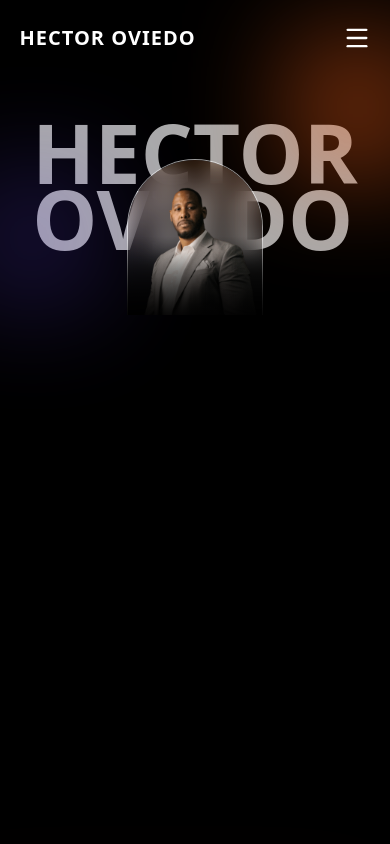
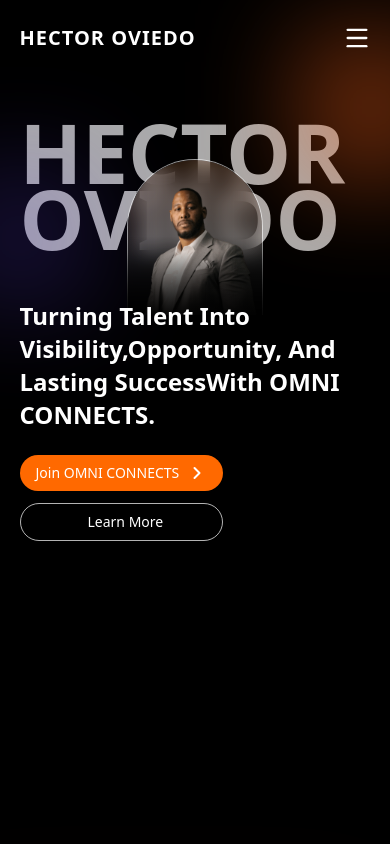
Before and after one commit to israrahmadtech/Omni-Landing-Page, a React (Vite) app: page /landing in a window 390 px wide. Shown: the top 844 px of the page. Built offline with nearby package versions, Linux system fonts and the light colour scheme.

Commit message:
Changes in hero section

```diff
--- a/src/components/LandingComponents/Hero.tsx
+++ b/src/components/LandingComponents/Hero.tsx
@@ -1,6 +1,8 @@
 import React from 'react';
 import Header from './Header';
 import heroImg from "../../assets/images/hero-img.png"
+import { Link } from 'react-router-dom';
+import Button from './Button';
 
 const Hero: React.FC = () => {
     return (
@@ -21,6 +23,29 @@
                                 </h1>
                                 <div className="absolute z-20 -top-[10%] right-0 w-0 h-0 shadow-[0_0_25vw_20vw_rgba(239,94,26,0.4)] sm:shadow-[0_0_15vw_20vw_rgba(239,94,26,0.4)] pointer-events-none"></div>
                                 <div className="absolute z-20 bottom-[10%] left-0 w-0 h-0 shadow-[0_0_25vw_20vw_#6347EB33] sm::shadow-[0_0_15vw_20vw_#6347EB33] pointer-events-none"></div>
+                            </div>
+
+                            {/* Bottom Tagline and CTA */}
+                            <div className="relative z-40 flex md:hidden flex-col lg:flex-row items-start lg:items-center justify-between mt-12 lg:mt-30">
+                                {/* Heading */}
+                                <div className="space-y-4 lg:w-1/2">
+                                    <h2 className="text-2xl lg:text-3xl xl:text-4xl font-semibold text-white leading-snug md:leading-tight">
+                                        Turning Talent Into Visibility,
+                                        <br className='hidden sm:inline' />
+                                        Opportunity, And Lasting Success
+                                        <br className='hidden sm:inline' />
+                                        With OMNI CONNECTS.
+                                    </h2>
+                                </div>
+                                {/* CTA Buttons */}
+                                <div className="flex flex-col sm:flex-row gap-3 sm:gap-4 pt-6 lg:pt-0 lg:w-auto">
+                                    <Link to="/">
+                                        <Button variant="primary" className="w-full sm:w-auto cursor-pointer">Join OMNI CONNECTS</Button>
+                                    </Link>
+                                    <Link to="/">
+                                        <Button variant="secondary" className="w-full sm:w-auto cursor-pointer">Learn More</Button>
+                                    </Link>
+                                </div>
                             </div>
 
                             {/* Center Content - Image with Glass Effect */}
--- a/src/components/OmniLandingComponents/Hero.tsx
+++ b/src/components/OmniLandingComponents/Hero.tsx
@@ -11,7 +11,7 @@
     return (
         <section
             id="home"
-            className="relative overflow-hidden bg-gradient-to-b from-[#FDFBF7] via-[#FFF5F1] to-[#E8F1FF]"
+            className="min-h-screen relative overflow-hidden bg-gradient-to-b from-[#FDFBF7] via-[#FFF5F1] to-[#E8F1FF]"
         >
             <div className="my-container">
                 <Header />
@@ -72,13 +72,3 @@
 };
 
 export default Hero;
-
-
-
-//         Background Decorative Elements
-// < div className = "absolute top-0 left-0 w-full h-full overflow-hidden pointer-events-none" >
-//     <div className="absolute bottom-1/4 right-1/4 w-96 h-96 bg-purple-500/10 rounded-full blur-3xl"></div>
-//         </ >
-// <div className="absolute z-20 top-0 left-0 w-screen h-screen overflow-hidden pointer-events-none">
-//     <div className="absolute -top-16 -right-28 w-[35vw] h-[35vw] bg-[#EF5E1A66] rounded-full blur-3xl pointer-events-none"></div>
-// </div>
```
